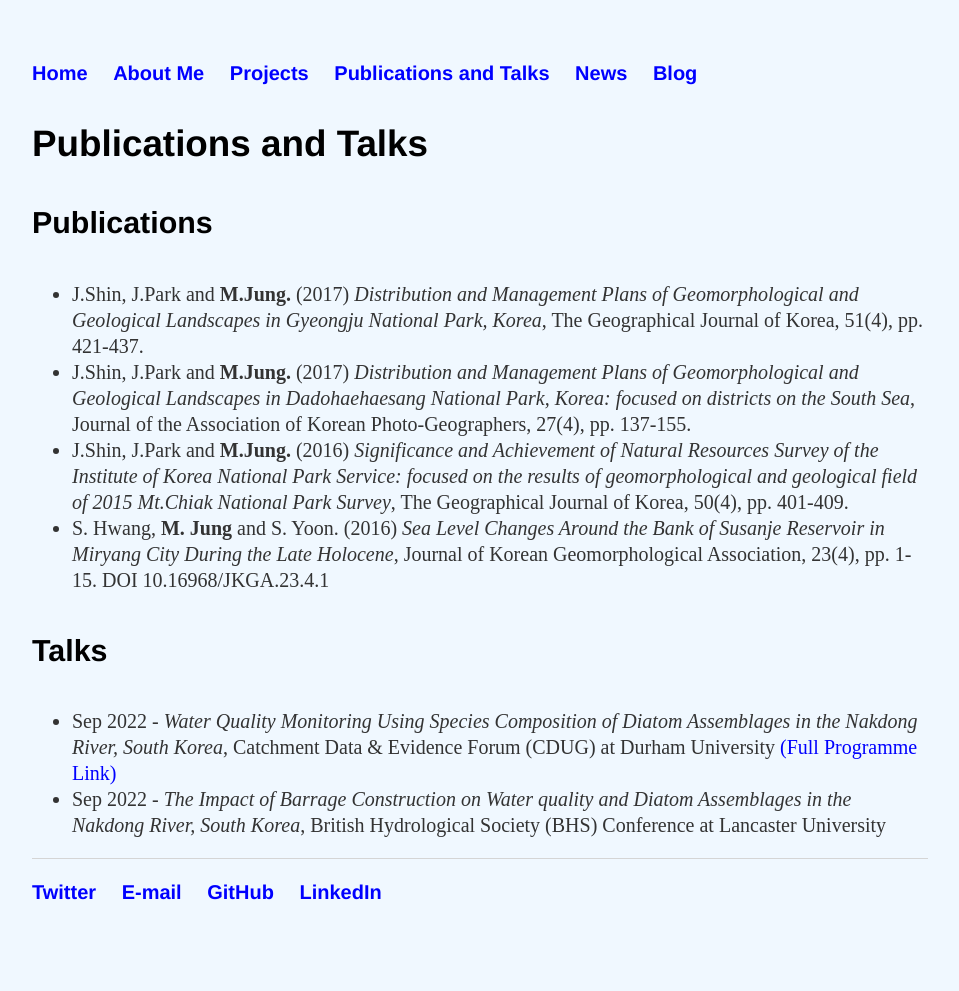
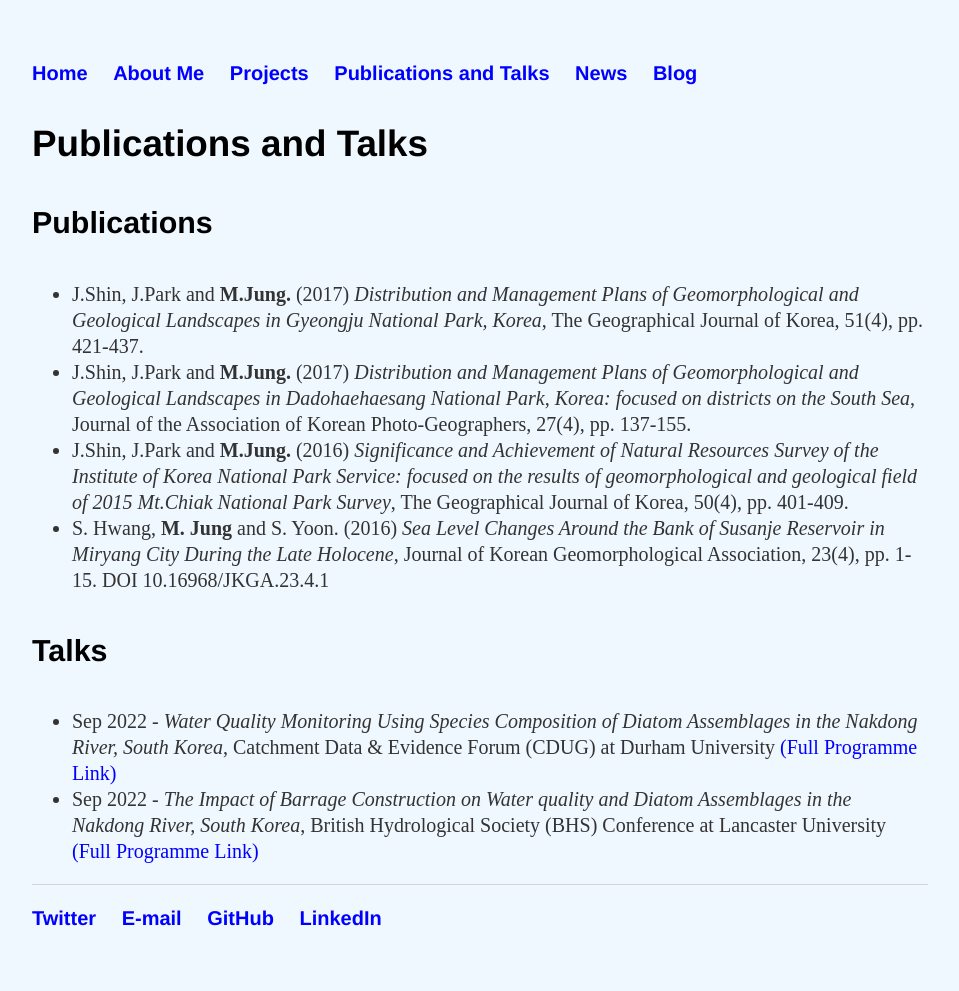
Before and after one commit to muyeoljung/muyeoljung.github.io, a Jekyll site: the page built from publications/index.html, in a window 1280 px wide. Shown: the whole page, without its empty margins (160-1119 px from the left). Built offline with Jekyll 4.4.1, drawn with Linux system fonts in a browser that asks for light colours; before the commit the page ends 965 px from its top, so only the background shows below that.

Commit message:
Update index.html

```diff
--- a/publications/index.html
+++ b/publications/index.html
@@ -23,6 +23,6 @@ Park Survey</i>, The Geographical Journal of Korea, 50(4), pp. 401-409.</li>
 	<h4>Talks</h4>
 		<ul class="Talks">
 		<li>Sep 2022 - <i>Water Quality Monitoring Using Species Composition of Diatom Assemblages in the Nakdong River, South Korea</i>, Catchment Data & Evidence Forum (CDUG) at Durham University <a href="https://mcusercontent.com/fb1d7eb86bc790428464bd9f0/files/2ad835cb-07eb-a2db-13cb-ff9f23bf40db/CDUG_Forum_2022_Outline_agenda.docx.01.pdf" target="_blank"> (Full Programme Link)</a></li>
-		<li>Sep 2022 - <i>The Impact of Barrage Construction on Water quality and Diatom Assemblages in the Nakdong River, South Korea</i>, British Hydrological Society (BHS) Conference at Lancaster University</li>
+		<li>Sep 2022 - <i>The Impact of Barrage Construction on Water quality and Diatom Assemblages in the Nakdong River, South Korea</i>, British Hydrological Society (BHS) Conference at Lancaster University <a href="https://www.lancaster.ac.uk/lec/sites/qnfm/bhs/BHS2022_Book_of_Abstracts_19082022.pdf" target="_blank"> (Full Programme Link)</a></li>
 	</ul>
 	</div>
```
